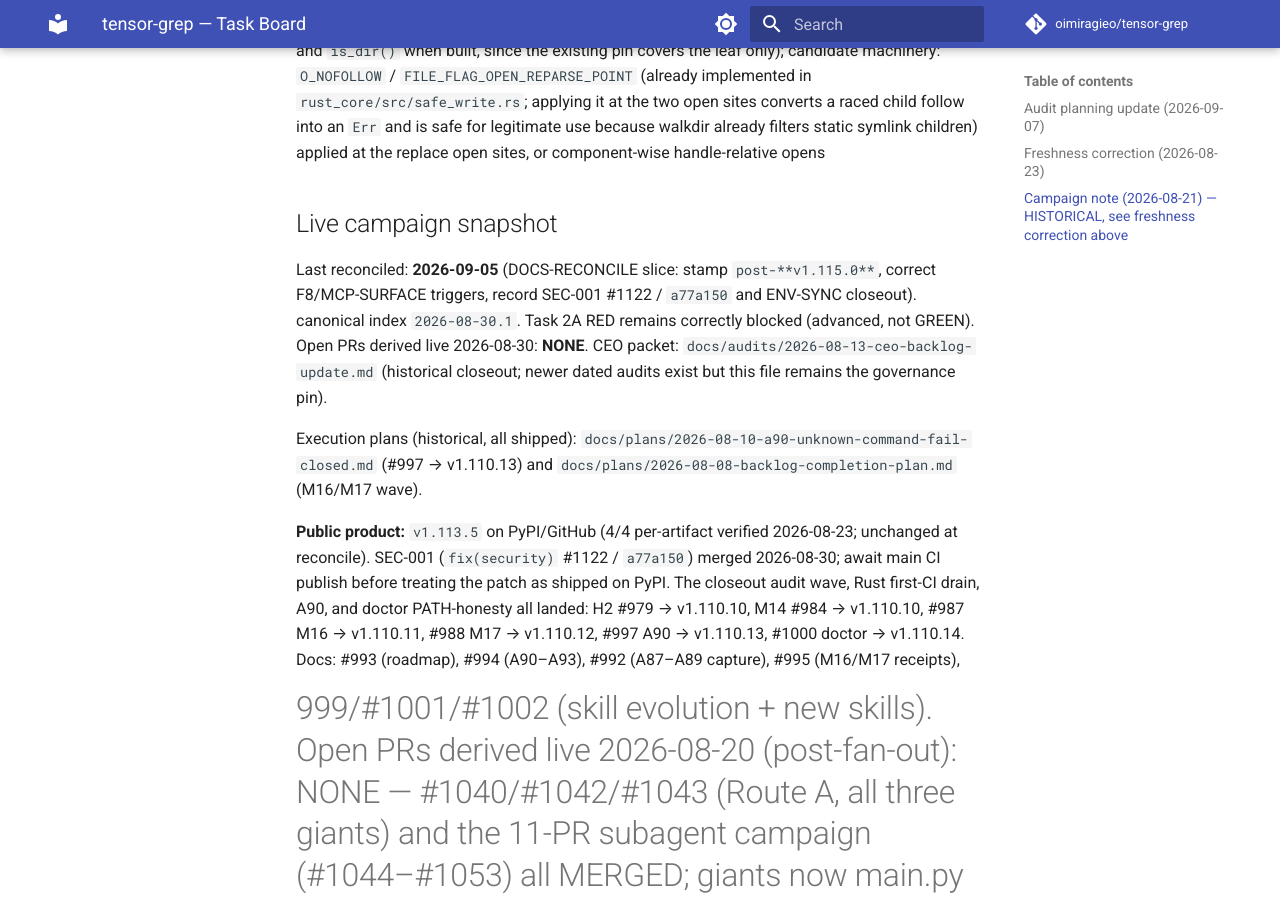
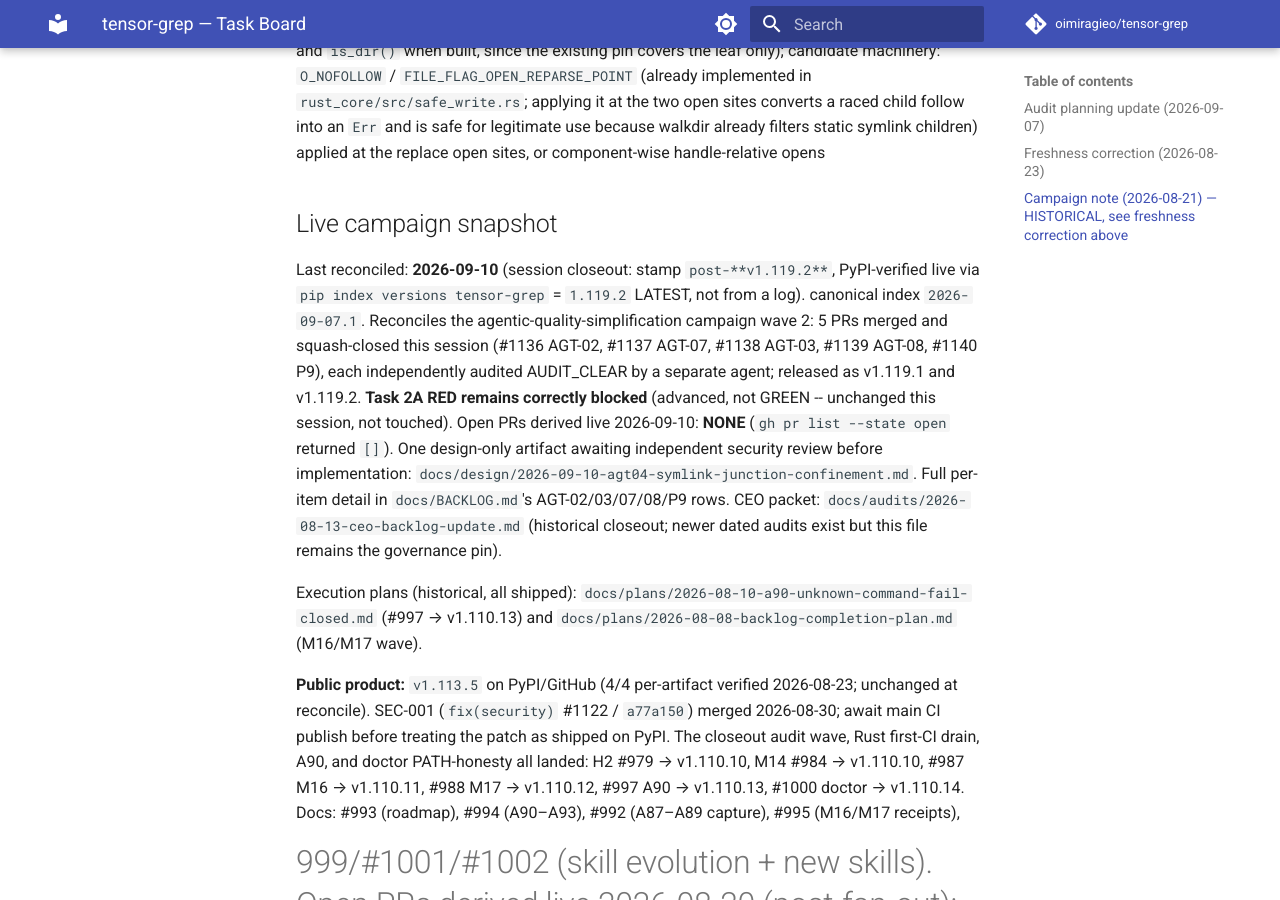
Before and after one commit to oimiragieo/tensor-grep, an MkDocs documentation site: the page built from docs/TASK_BOARD.md, in a window 1280 px wide and 900 px high, scrolled down 10500 px. Built offline with MkDocs 1.6.1 and Material for MkDocs 9.7.7, drawn with Linux system fonts in a browser that asks for light colours; comment, search, counter and statistics services are not loaded.

Commit message:
fix(docs): reconcile TASK_BOARD.md reconcile stamp (was 6 releases stale)
test_task_board_reconcile_stamp_is_not_many_releases_stale correctly caught a
real drift: the board's stamp was still post-v1.115.0 while this session's own
releases pushed the shipped version to v1.119.2 -- 6 releases behind the
5-release tolerance. Found via CI on a docs-only commit; fixed by reconciling
against reality first (0 open PRs verified live, PyPI verified live at
v1.119.2, Task 2A's still-blocked status confirmed unchanged) before bumping
the stamp, per the test's own explicit instruction not to just re-stamp
without reconciling.

Co-Authored-By: Claude Sonnet 5 <noreply@anthropic.com>
Claude-Session: https://claude.ai/code/session_01JQPNwabk1wrWGVXyzW6W75

```diff
--- a/docs/TASK_BOARD.md
+++ b/docs/TASK_BOARD.md
@@ -205,7 +205,7 @@ Canonical status index version: 2026-09-07.1
 
 ## Live campaign snapshot
 
-Last reconciled: **2026-09-05** (DOCS-RECONCILE slice: stamp `post-**v1.115.0**`, correct F8/MCP-SURFACE triggers, record SEC-001 #1122 / `a77a150` and ENV-SYNC closeout). canonical index `2026-08-30.1`. Task 2A RED remains correctly blocked (advanced, not GREEN). Open PRs derived live 2026-08-30: **NONE**. CEO packet: `docs/audits/2026-08-13-ceo-backlog-update.md` (historical closeout; newer dated audits exist but this file remains the governance pin).
+Last reconciled: **2026-09-10** (session closeout: stamp `post-**v1.119.2**`, PyPI-verified live via `pip index versions tensor-grep` = `1.119.2` LATEST, not from a log). canonical index `2026-09-07.1`. Reconciles the agentic-quality-simplification campaign wave 2: 5 PRs merged and squash-closed this session (#1136 AGT-02, #1137 AGT-07, #1138 AGT-03, #1139 AGT-08, #1140 P9), each independently audited AUDIT_CLEAR by a separate agent; released as v1.119.1 and v1.119.2. **Task 2A RED remains correctly blocked** (advanced, not GREEN -- unchanged this session, not touched). Open PRs derived live 2026-09-10: **NONE** (`gh pr list --state open` returned `[]`). One design-only artifact awaiting independent security review before implementation: `docs/design/2026-09-10-agt04-symlink-junction-confinement.md`. Full per-item detail in `docs/BACKLOG.md`'s AGT-02/03/07/08/P9 rows. CEO packet: `docs/audits/2026-08-13-ceo-backlog-update.md` (historical closeout; newer dated audits exist but this file remains the governance pin).
 
 Execution plans (historical, all shipped): `docs/plans/2026-08-10-a90-unknown-command-fail-closed.md`
 (#997 → v1.110.13) and `docs/plans/2026-08-08-backlog-completion-plan.md` (M16/M17 wave).
```
